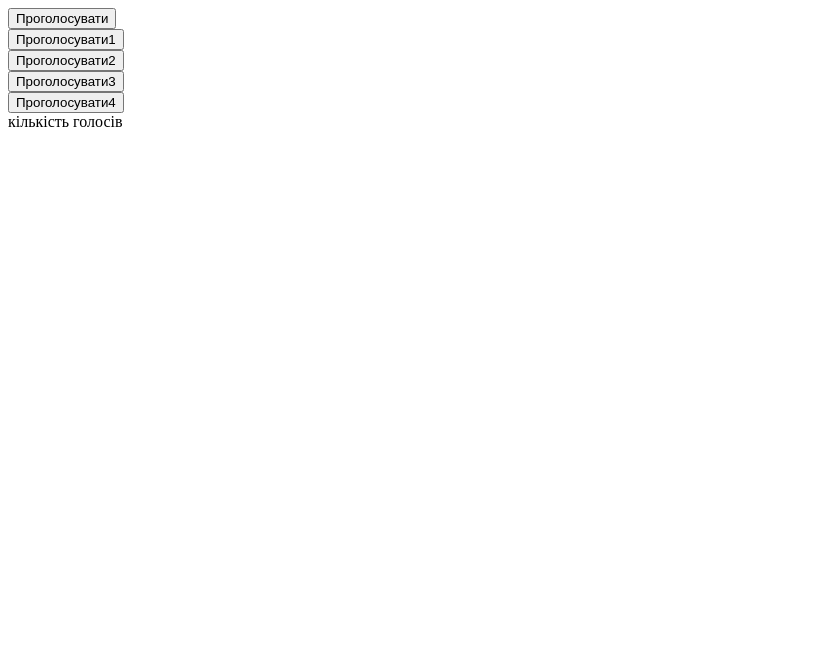
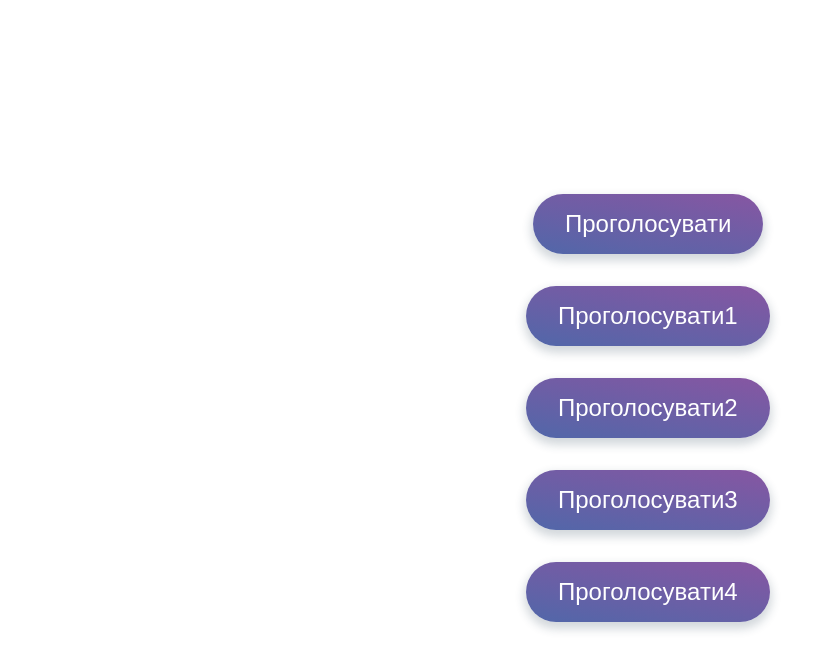
Before and after one commit to ilovepinkpony1/vector-votes, a plain HTML site: page index.html in a window 1280 px wide. Shown: the whole page, without its empty margins (0-829 px from the left). Drawn offline with Linux system fonts and the light colour scheme; the site is published under a folder, as on GitHub Pages, so addresses that start at the root find nothing.

Commit message:
fix: fixed route

```diff
--- a/index.html
+++ b/index.html
@@ -5,7 +5,7 @@
   <meta http-equiv="X-UA-Compatible" content="IE=edge">
   <meta name="viewport" content="width=device-width, initial-scale=1.0">
   <title>Document</title>
-  <link rel="stylesheet" href="/styles.css">
+  <link rel="stylesheet" href="./styles.css">
   <link rel="preconnect" href="https://fonts.googleapis.com">
   <link rel="preconnect" href="https://fonts.gstatic.com" crossorigin>
   <link href="https://fonts.googleapis.com/css2?family=Roboto:ital,wght@0,100;0,500;0,700;1,400&display=swap"
@@ -47,6 +47,6 @@
     </div>
   </div>
 
-  <script type='module' src="/app.js"></script>
+  <script type='module' src="./app.js"></script>
 </body>
 </html>
```
